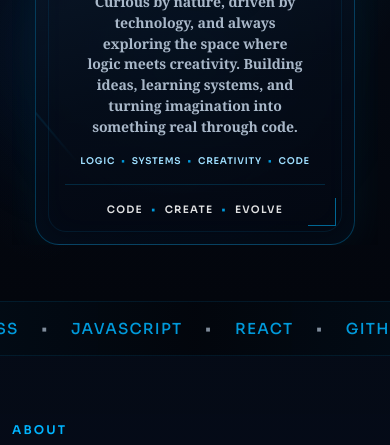
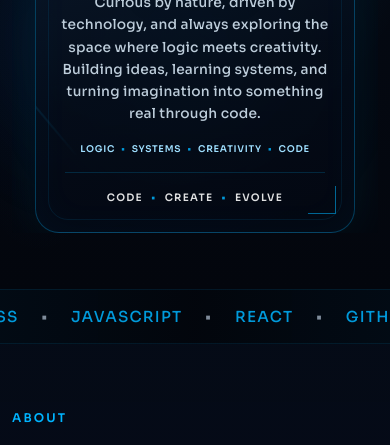
Before and after one commit to CodeWithRupanjali/CodeWithRupanjali.github.io, a website: page index.html in a window 390 px wide. Shown: the part 829-1274 px from the top of the page. Drawn offline with Linux system fonts and the light colour scheme; a web font is replaced by a local one.

Commit message:
Restore identity card size and bio style; keep edge animation.
Co-authored-by: Cursor <cursoragent@cursor.com>

```diff
--- a/index.html
+++ b/index.html
@@ -15,7 +15,7 @@
   <link rel="preconnect" href="https://fonts.googleapis.com" />
   <link rel="preconnect" href="https://fonts.gstatic.com" crossorigin />
   <link href="https://fonts.googleapis.com/css2?family=Alkalami&family=Inter:wght@400;500;600&family=Sora:wght@500;600;700;800&display=swap" rel="stylesheet" />
-  <link rel="stylesheet" href="style.css?v=identity4" />
+  <link rel="stylesheet" href="style.css?v=identity5" />
   <noscript>
     <style>
       .reveal { opacity: 1 !important; transform: none !important; filter: none !important; }
--- a/style.css
+++ b/style.css
@@ -818,7 +818,7 @@ body::before {
 
 .hero-identity {
   position: relative;
-  width: min(100%, 460px);
+  width: min(100%, 540px);
   display: grid;
   place-items: center;
   isolation: isolate;
@@ -867,23 +867,23 @@ body::before {
 .identity-panel {
   position: relative;
   z-index: 2;
-  width: min(100%, 420px);
-  min-height: min(52vh, 500px);
-  padding: clamp(34px, 3.8vw, 46px) clamp(28px, 3.4vw, 40px);
+  width: min(100%, 520px);
+  min-height: min(62vh, 580px);
+  padding: clamp(42px, 4.5vw, 58px) clamp(36px, 4vw, 52px);
   display: flex;
   flex-direction: column;
   align-items: center;
   justify-content: center;
   text-align: center;
-  border-radius: 26px;
+  border-radius: 28px;
   background:
     linear-gradient(165deg, rgba(12, 26, 44, 0.92) 0%, rgba(5, 12, 24, 0.9) 55%, rgba(3, 8, 18, 0.94) 100%);
-  border: 1px solid rgba(0, 180, 255, 0.28);
+  border: 1px solid rgba(0, 180, 255, 0.3);
   box-shadow:
-    0 24px 60px rgba(0, 0, 0, 0.48),
-    0 0 42px rgba(0, 180, 255, 0.12),
+    0 28px 70px rgba(0, 0, 0, 0.5),
+    0 0 50px rgba(0, 180, 255, 0.14),
     inset 0 1px 0 rgba(255, 255, 255, 0.08),
-    inset 0 0 36px rgba(0, 180, 255, 0.04);
+    inset 0 0 40px rgba(0, 180, 255, 0.04);
   backdrop-filter: blur(16px);
   -webkit-backdrop-filter: blur(16px);
   animation: identityEnter 0.9s var(--ease) both;
@@ -925,7 +925,7 @@ body::before {
   content: "";
   position: absolute;
   inset: 12px;
-  border-radius: 18px;
+  border-radius: 20px;
   border: 1px solid rgba(0, 180, 255, 0.1);
   pointer-events: none;
 }
@@ -955,9 +955,9 @@ body::before {
 .identity-logo-wrap {
   position: relative;
   z-index: 1;
-  width: clamp(92px, 10.5vw, 118px);
-  height: clamp(92px, 10.5vw, 118px);
-  margin-bottom: 24px;
+  width: clamp(104px, 12vw, 136px);
+  height: clamp(104px, 12vw, 136px);
+  margin-bottom: 30px;
   display: grid;
   place-items: center;
 }
@@ -1007,14 +1007,14 @@ body::before {
   position: relative;
   z-index: 1;
   width: 100%;
-  max-width: 36ch;
-  margin: 0 auto 26px;
-  font-family: var(--font-hero);
-  font-size: clamp(1.05rem, 1.55vw, 1.35rem);
-  font-weight: 600;
-  line-height: 1.55;
-  letter-spacing: -0.01em;
-  color: var(--text-muted);
+  max-width: 48ch;
+  margin: 0 auto 30px;
+  font-family: var(--font-head);
+  font-size: clamp(1.05rem, 1.4vw, 1.22rem);
+  font-weight: 400;
+  line-height: 1.68;
+  letter-spacing: 0.015em;
+  color: rgba(210, 226, 240, 0.9);
 }
 
 .identity-pillars {
@@ -2482,11 +2482,10 @@ blockquote {
   }
 
   .identity-bio {
-    font-size: 0.98rem;
-    line-height: 1.5;
-    max-width: 32ch;
+    font-size: 0.95rem;
+    line-height: 1.7;
+    max-width: 34ch;
     margin-bottom: 18px;
-    letter-spacing: -0.01em;
   }
 
   .identity-pillars {
@@ -2872,8 +2871,8 @@ blockquote {
   }
 
   .identity-bio {
-    font-size: 0.92rem;
-    line-height: 1.5;
+    font-size: 0.9rem;
+    line-height: 1.65;
     margin-bottom: 16px;
   }
 
@@ -2930,9 +2929,9 @@ blockquote {
   }
 
   .identity-bio {
-    font-size: 0.88rem;
-    line-height: 1.48;
-    max-width: 28ch;
+    font-size: 0.86rem;
+    line-height: 1.62;
+    max-width: 30ch;
   }
 
   .identity-pillars {
```
